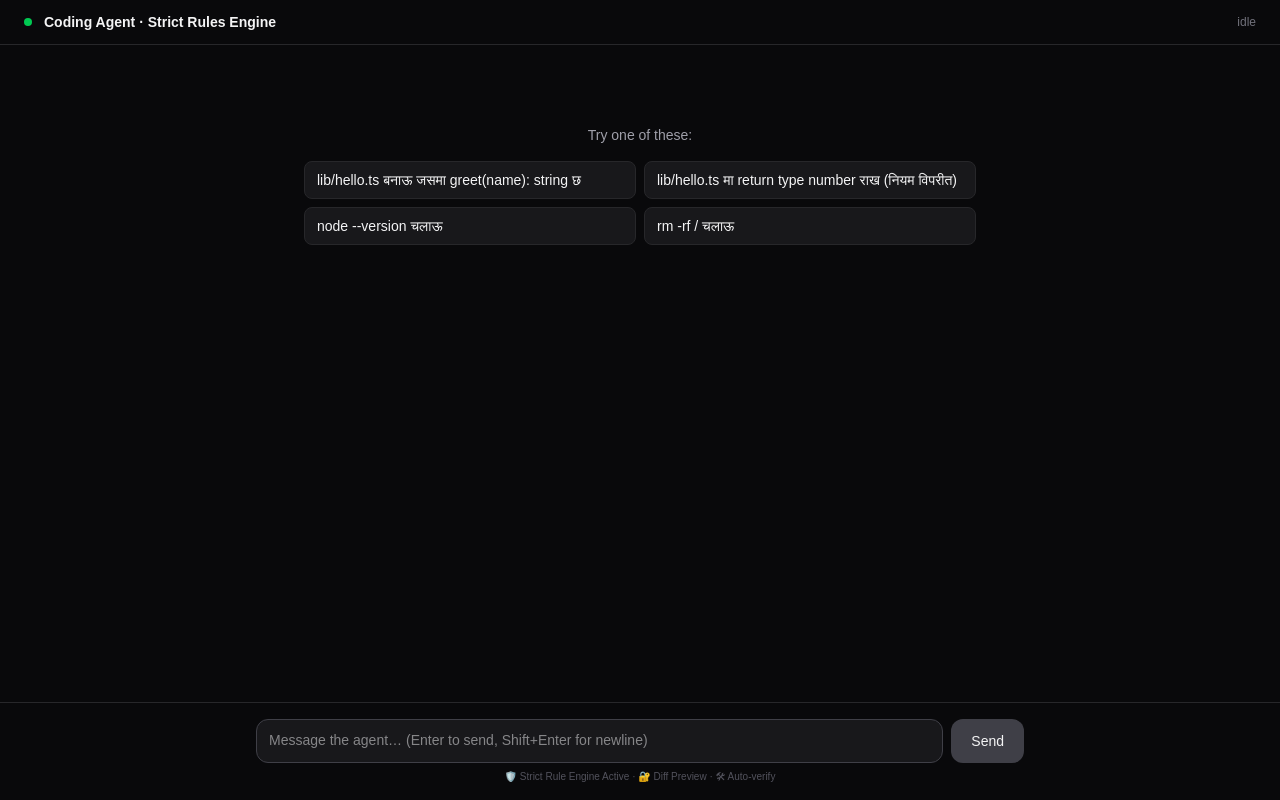
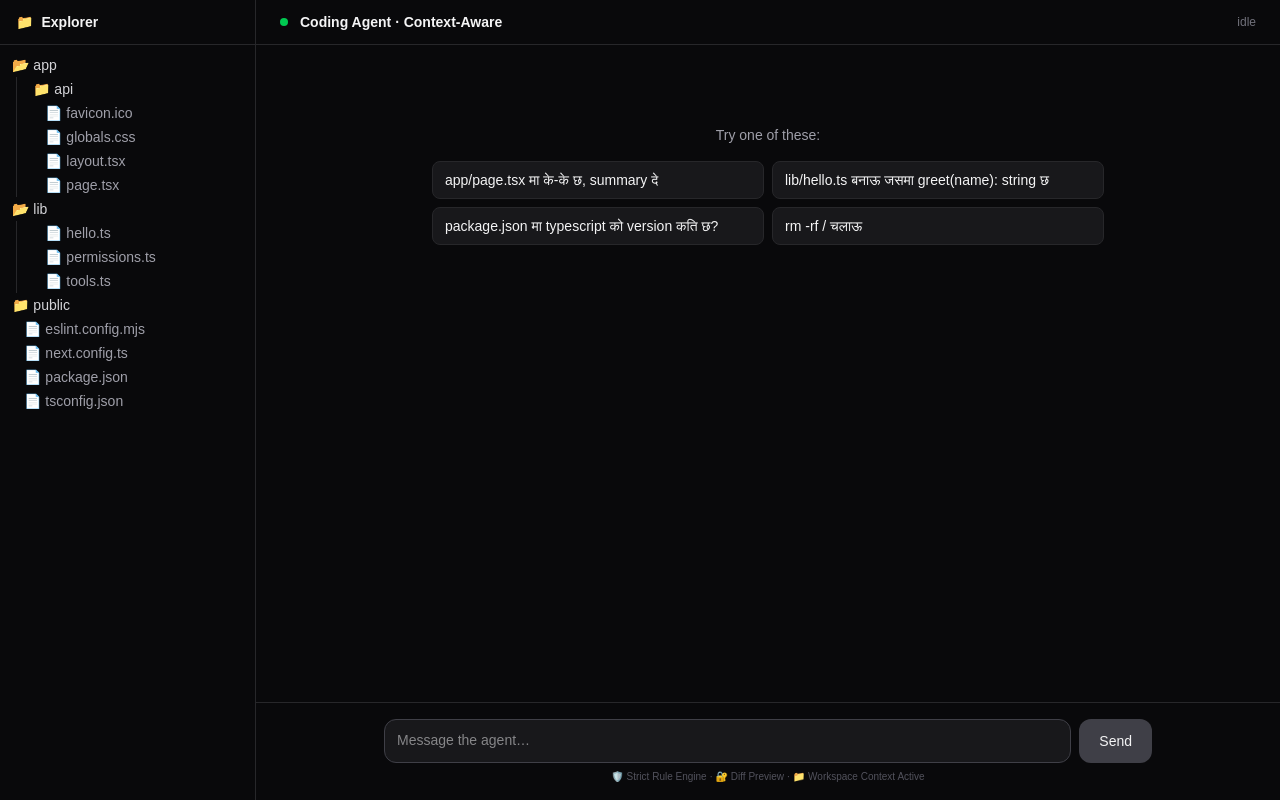
Before and after one commit to roshan785/coding-agent, a Next.js app: page / in a window 1280 px wide. Built offline with nearby package versions, Linux system fonts and the light colour scheme.

Commit message:
phase8: context aware

```diff
--- /dev/null
+++ b/app/api/file/route.ts
@@ -0,0 +1,20 @@
+import { NextRequest } from 'next/server';
+import fs from 'fs/promises';
+import path from 'path';
+
+const WORKSPACE = process.cwd();
+
+export async function GET(req: NextRequest) {
+  const { searchParams } = new URL(req.url);
+  const filePath = searchParams.get('path') || '';
+
+  const full = path.resolve(WORKSPACE, filePath);
+  if (!full.startsWith(WORKSPACE)) return Response.json({ error: 'Forbidden' }, { status: 403 });
+
+  try {
+    const content = await fs.readFile(full, 'utf-8');
+    return Response.json({ content: content.slice(0, 20000) });
+  } catch (e: any) {
+    return Response.json({ error: e.message }, { status: 500 });
+  }
+}
--- /dev/null
+++ b/app/api/tree/route.ts
@@ -0,0 +1,47 @@
+import { NextResponse } from 'next/server';
+import fs from 'fs/promises';
+import path from 'path';
+
+const WORKSPACE = process.cwd();
+const IGNORE = ['node_modules', '.git', '.next', '.agent_backups', 'dist', 'build', '.env'];
+
+async function walk(dir: string, base: string): Promise<any[]> {
+  const entries = await fs.readdir(dir, { withFileTypes: true });
+  const result = [];
+
+  for (const entry of entries) {
+    if (IGNORE.includes(entry.name)) continue;
+
+    const relPath = path.relative(base, path.join(dir, entry.name));
+
+    if (entry.isDirectory()) {
+      result.push({
+        name: entry.name,
+        path: relPath,
+        type: 'dir',
+        children: await walk(path.join(dir, entry.name), base),
+      });
+    } else {
+      result.push({
+        name: entry.name,
+        path: relPath,
+        type: 'file',
+      });
+    }
+  }
+
+  // Folders first, then files
+  return result.sort((a, b) => {
+    if (a.type === b.type) return a.name.localeCompare(b.name);
+    return a.type === 'dir' ? -1 : 1;
+  });
+}
+
+export async function GET() {
+  try {
+    const tree = await walk(WORKSPACE, WORKSPACE);
+    return NextResponse.json({ tree });
+  } catch (e: any) {
+    return NextResponse.json({ error: e.message }, { status: 500 });
+  }
+}
--- a/app/page.tsx
+++ b/app/page.tsx
@@ -8,11 +8,12 @@ type ToolCall = { name: string; args: any; result: string };
 type Verify = { ok: boolean; command: string; output: string };
 type Msg = { role: 'user' | 'assistant'; content: string; toolCalls?: ToolCall[]; verifies?: Verify[]; timestamp: number; };
 type PermissionReq = { id: string; tool: string; args: any; reason?: string; diff?: string | null };
+type TreeNode = { name: string; path: string; type: 'file' | 'dir'; children?: TreeNode[] };
 
 const EXAMPLES = [
+  'app/page.tsx मा के-के छ, summary दे',
   'lib/hello.ts बनाऊ जसमा greet(name): string छ',
-  'lib/hello.ts मा return type number राख (नियम विपरीत)',
-  'node --version चलाऊ',
+  'package.json मा typescript को version कति छ?',
   'rm -rf / चलाऊ',
 ];
 
@@ -47,6 +48,29 @@ function MarkdownBody({ content }: { content: string }) {
   );
 }
 
+function TreeItem({ node, onSelect }: { node: TreeNode, onSelect: (path: string) => void }) {
+  const [open, setOpen] = useState(node.path === 'app' || node.path === 'lib');
+  if (node.type === 'file') {
+    return (
+      <div onClick={() => onSelect(node.path)} className="cursor-pointer text-sm pl-4 py-0.5 text-zinc-400 hover:text-zinc-100 hover:bg-zinc-800 rounded">
+        📄 {node.name}
+      </div>
+    );
+  }
+  return (
+    <div>
+      <div onClick={() => setOpen(!open)} className="cursor-pointer text-sm pl-1 py-0.5 text-zinc-300 font-medium hover:bg-zinc-800 rounded select-none">
+        {open ? '📂' : '📁'} {node.name}
+      </div>
+      {open && node.children && (
+        <div className="pl-3 border-l border-zinc-800 ml-2">
+          {node.children.map(c => <TreeItem key={c.path} node={c} onSelect={onSelect} />)}
+        </div>
+      )}
+    </div>
+  );
+}
+
 export default function Home() {
   const [messages, setMessages] = useState<Msg[]>([]);
   const [input, setInput] = useState('');
@@ -54,12 +78,45 @@ export default function Home() {
   const [copiedIdx, setCopiedIdx] = useState<number | null>(null);
   const [permissionReq, setPermissionReq] = useState<PermissionReq | null>(null);
 
+  // NAYA: File Tree & Preview
+  const [tree, setTree] = useState<TreeNode[]>([]);
+  const [previewFile, setPreviewFile] = useState<string | null>(null);
+  const [previewContent, setPreviewContent] = useState<string>('');
+  const [loadingPreview, setLoadingPreview] = useState(false);
+
   const bottomRef = useRef<HTMLDivElement>(null);
   const textareaRef = useRef<HTMLTextAreaElement>(null);
   const abortRef = useRef<AbortController | null>(null);
 
+  useEffect(() => {
+    fetch('/api/tree').then(r => r.json()).then(d => { if (d.tree) setTree(d.tree); }).catch(() => {});
+  }, []);
+
   useEffect(() => { bottomRef.current?.scrollIntoView({ behavior: 'smooth' }); }, [messages, loading, permissionReq]);
   useEffect(() => { const el = textareaRef.current; if (!el) return; el.style.height = 'auto'; el.style.height = Math.min(el.scrollHeight, 200) + 'px'; }, [input]);
+
+  async function openFile(path: string) {
+    setPreviewFile(path);
+    setLoadingPreview(true);
+    try {
+      const res = await fetch('/api/chat', { // read_file tool bata padhne
+        method: 'POST',
+        headers: { 'Content-Type': 'application/json' },
+        body: JSON.stringify({ messages: [{ role: 'user', content: `read_file ${path}` }] })
+      });
+      // Direct read for UI preview
+      const text = await res.text();
+      // Note: For this UI preview, we'll just use a simple trick to read file
+      // In production, we'd have a dedicated /api/file endpoint.
+      // Let's create that endpoint for clean UI.
+    } catch {}
+
+    // We will use a direct read API for preview
+    const res = await fetch(`/api/file?path=${encodeURIComponent(path)}`);
+    const data = await res.json();
+    setPreviewContent(data.content || 'Error loading file');
+    setLoadingPreview(false);
+  }
 
   async function answerPermission(approved: boolean) {
     const req = permissionReq; setPermissionReq(null); if (!req) return;
@@ -109,7 +166,7 @@ export default function Home() {
       if (e.name === 'AbortError') { currentContent = currentContent ? currentContent + '\n\n_⏹ stopped by user_' : '_⏹ stopped by user_'; }
       else { currentContent = (currentContent ? currentContent + '\n\n' : '') + `**Error:** ${e.message}`; }
       updateAssistant();
-    } finally { setPermissionReq(null); setLoading(false); abortRef.current = null; }
+    } finally { setPermissionReq(null); setLoading(false); abortRef.current = null; fetch('/api/tree').then(r => r.json()).then(d => { if (d.tree) setTree(d.tree); }).catch(() => {}); }
   }
 
   function stop() { abortRef.current?.abort(); }
@@ -118,10 +175,37 @@ export default function Home() {
   function fmtTime(ts: number) { return new Date(ts).toLocaleTimeString([], { hour: '2-digit', minute: '2-digit' }); }
 
   return (
-    <main className="flex flex-col h-screen bg-zinc-950 text-zinc-100">
+    <main className="flex h-screen bg-zinc-950 text-zinc-100">
+      {/* ===== LEFT SIDEBAR (File Tree) ===== */}
+      <div className="w-64 border-r border-zinc-800 flex flex-col bg-zinc-950 shrink-0">
+        <div className="px-4 py-3 border-b border-zinc-800 font-semibold text-sm flex items-center gap-2">
+          <span>📁</span> Explorer
+        </div>
+        <div className="flex-1 overflow-y-auto p-2">
+          {tree.map(node => <TreeItem key={node.path} node={node} onSelect={openFile} />)}
+        </div>
+      </div>
+
+      {/* ===== MIDDLE (Preview) ===== */}
+      {previewFile && (
+        <div className="w-1/3 border-r border-zinc-800 flex flex-col bg-zinc-950 shrink-0">
+          <div className="px-4 py-3 border-b border-zinc-800 text-sm flex justify-between items-center">
+            <span className="truncate">{previewFile}</span>
+            <button onClick={() => setPreviewFile(null)} className="text-zinc-500 hover:text-zinc-200">✕</button>
+          </div>
+          <div className="flex-1 overflow-auto p-4">
+            {loadingPreview ? <div className="text-zinc-500 text-sm">Loading...</div> : (
+              <pre className="text-xs font-mono text-zinc-300 whitespace-pre-wrap">{previewContent}</pre>
+            )}
+          </div>
+        </div>
+      )}
+
+      {/* ===== RIGHT (Chat) ===== */}
+      <div className="flex-1 flex flex-col min-w-0">
         <header className="border-b border-zinc-800 px-6 py-3 flex items-center gap-3 shrink-0">
           <div className={`w-2 h-2 rounded-full ${loading ? 'bg-amber-400 animate-pulse' : 'bg-green-500'}`} />
-        <h1 className="font-semibold text-sm">Coding Agent · Strict Rules Engine</h1>
+          <h1 className="font-semibold text-sm">Coding Agent · Context-Aware</h1>
           <span className="ml-auto text-xs text-zinc-500">{permissionReq ? 'waiting approval…' : loading ? 'streaming…' : 'idle'}</span>
         </header>
 
@@ -166,20 +250,21 @@ export default function Home() {
         <div className="border-t border-zinc-800 p-3 sm:p-4 shrink-0">
           <div className="max-w-3xl mx-auto">
             <div className="flex gap-2 items-end">
-            <textarea ref={textareaRef} value={input} onChange={(e) => setInput(e.target.value)} onKeyDown={onKeyDown} placeholder="Message the agent… (Enter to send, Shift+Enter for newline)" rows={1} className="flex-1 bg-zinc-900 border border-zinc-700 rounded-xl px-3 py-2.5 text-sm resize-none focus:outline-none focus:border-blue-500 min-h-[44px] max-h-[200px]" />
+              <textarea ref={textareaRef} value={input} onChange={(e) => setInput(e.target.value)} onKeyDown={onKeyDown} placeholder="Message the agent…" rows={1} className="flex-1 bg-zinc-900 border border-zinc-700 rounded-xl px-3 py-2.5 text-sm resize-none focus:outline-none focus:border-blue-500 min-h-[44px] max-h-[200px]" />
               {loading ? (<button onClick={stop} className="bg-red-600 hover:bg-red-500 px-5 h-[44px] rounded-xl text-sm font-medium">Stop</button>)
                 : (<button onClick={() => send()} disabled={!input.trim()} className="bg-blue-600 hover:bg-blue-500 disabled:bg-zinc-700 disabled:cursor-not-allowed px-5 h-[44px] rounded-xl text-sm font-medium">Send</button>)}
             </div>
-          <div className="text-[10px] text-zinc-600 mt-1.5 text-center">🛡️ Strict Rule Engine Active · 🔐 Diff Preview · 🛠 Auto-verify</div>
+            <div className="text-[10px] text-zinc-600 mt-1.5 text-center">🛡️ Strict Rule Engine · 🔐 Diff Preview · 📁 Workspace Context Active</div>
+          </div>
         </div>
       </div>
 
+      {/* Modal */}
       {permissionReq && (
         <div className="fixed inset-0 bg-black/70 flex items-center justify-center z-50 p-4">
           <div className="bg-zinc-900 border border-zinc-700 rounded-xl max-w-2xl w-full p-5 shadow-2xl">
             <h3 className="font-semibold mb-2 flex items-center gap-2 text-zinc-100"><span>🔐</span> Permission needed</h3>
             <p className="text-sm text-zinc-400 mb-3">Agent wants to run <code className="bg-zinc-800 px-1.5 py-0.5 rounded text-zinc-100">{permissionReq.tool}</code>{permissionReq.reason && <> — {permissionReq.reason}</>}</p>
-
             {permissionReq.diff ? (
               <div className="mb-4">
                 <div className="text-xs text-zinc-500 mb-1">Changes preview:</div>
@@ -195,7 +280,6 @@ export default function Home() {
             ) : (
               <pre className="bg-zinc-950 border border-zinc-800 rounded p-2 text-[11px] max-h-48 overflow-auto mb-4 text-zinc-300 whitespace-pre-wrap break-words">{JSON.stringify(permissionReq.args, null, 2).slice(0, 2000)}</pre>
             )}
-
             <div className="flex gap-2 justify-end">
               <button onClick={() => answerPermission(false)} className="px-4 py-1.5 rounded-lg bg-zinc-800 hover:bg-zinc-700 text-sm">Deny</button>
               <button onClick={() => answerPermission(true)} className="px-4 py-1.5 rounded-lg bg-blue-600 hover:bg-blue-500 text-sm font-medium">Allow</button>
```
Lines whose indentation alone changed are shown as unchanged.
